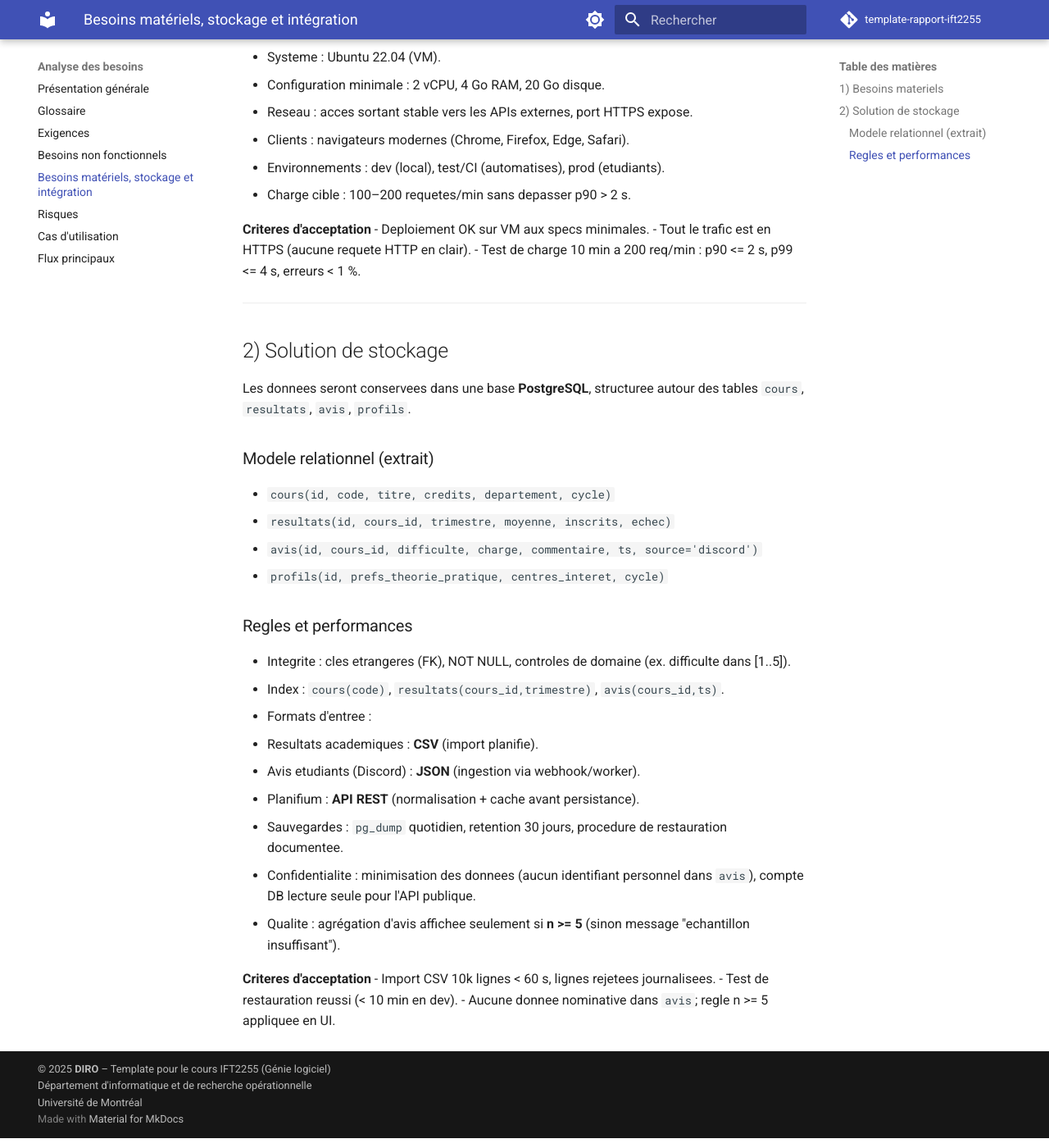
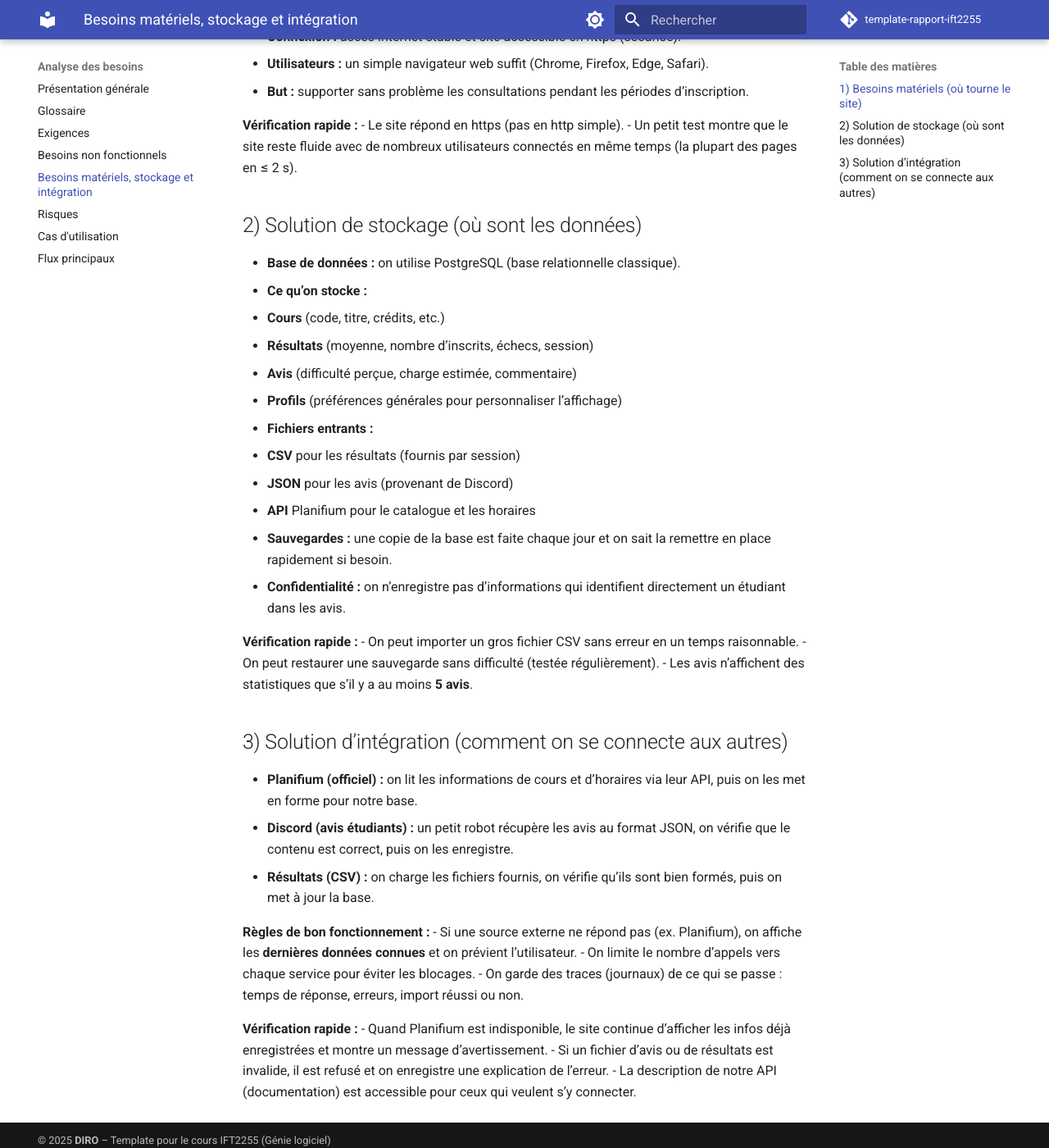
Before and after one commit to abdel2154/IFT2255, an MkDocs documentation site: the page built from docs/besoins/besoins-materiels-integration.md, in a window 1280 px wide and 1400 px high, scrolled down 447 px. Shown: the whole window at 82% size. Built offline with MkDocs 1.6.1 and Material for MkDocs 9.7.7, drawn with Linux system fonts in a browser that asks for light colours; comment, search, counter and statistics services are not loaded; some of the changed text lies outside the part shown.

Commit message:
Update besoins-materiels-integration.md

```diff
--- a/docs/besoins/besoins-materiels-integration.md
+++ b/docs/besoins/besoins-materiels-integration.md
@@ -1,47 +1,48 @@
-# Besoins materiels, solution de stockage et d'integration
+# Besoins matériels, solution de stockage et d’intégration (version simple)
 
-Objectif : préciser l'infrastructure (materiel), la maniere dont les donnees sont stockees et sauvegardees (stockage), ainsi que la facon dont le systeme communique avec les services externes (integration).
+Objectif : expliquer sur quelle machine tourne le site, où sont gardées les données, et comment on se connecte aux sources externes (Planifium, Discord, résultats).
 
-## 1) Besoins materiels
+## 1) Besoins matériels (où tourne le site)
+- **Machine serveur :** une machine virtuelle avec Linux.
+- **Taille conseillée :** 2 “cœurs” de processeur, 4 Go de mémoire, 20 Go de disque.
+- **Connexion :** accès internet stable et site accessible en https (sécurisé).
+- **Utilisateurs :** un simple navigateur web suffit (Chrome, Firefox, Edge, Safari).
+- **But :** supporter sans problème les consultations pendant les périodes d’inscription.
 
-Serveur web hebergeant une API REST et une base de donnees relationnelle. Deploiement simple sur VM Linux.
+**Vérification rapide :**
+- Le site répond en https (pas en http simple).
+- Un petit test montre que le site reste fluide avec de nombreux utilisateurs connectés en même temps (la plupart des pages en ≤ 2 s).
 
-- Systeme : Ubuntu 22.04 (VM).
-- Configuration minimale : 2 vCPU, 4 Go RAM, 20 Go disque.
-- Reseau : acces sortant stable vers les APIs externes, port HTTPS expose.
-- Clients : navigateurs modernes (Chrome, Firefox, Edge, Safari).
-- Environnements : dev (local), test/CI (automatises), prod (etudiants).
-- Charge cible : 100–200 requetes/min sans depasser p90 > 2 s.
+## 2) Solution de stockage (où sont les données)
+- **Base de données :** on utilise PostgreSQL (base relationnelle classique).
+- **Ce qu’on stocke :**
+  - **Cours** (code, titre, crédits, etc.)
+  - **Résultats** (moyenne, nombre d’inscrits, échecs, session)
+  - **Avis** (difficulté perçue, charge estimée, commentaire)
+  - **Profils** (préférences générales pour personnaliser l’affichage)
+- **Fichiers entrants :**
+  - **CSV** pour les résultats (fournis par session)
+  - **JSON** pour les avis (provenant de Discord)
+  - **API** Planifium pour le catalogue et les horaires
+- **Sauvegardes :** une copie de la base est faite chaque jour et on sait la remettre en place rapidement si besoin.
+- **Confidentialité :** on n’enregistre pas d’informations qui identifient directement un étudiant dans les avis.
 
-**Criteres d'acceptation**
-- Deploiement OK sur VM aux specs minimales.
-- Tout le trafic est en HTTPS (aucune requete HTTP en clair).
-- Test de charge 10 min a 200 req/min : p90 <= 2 s, p99 <= 4 s, erreurs < 1 %.
+**Vérification rapide :**
+- On peut importer un gros fichier CSV sans erreur en un temps raisonnable.
+- On peut restaurer une sauvegarde sans difficulté (testée régulièrement).
+- Les avis n’affichent des statistiques que s’il y a au moins **5 avis**.
 
----
+## 3) Solution d’intégration (comment on se connecte aux autres)
+- **Planifium (officiel) :** on lit les informations de cours et d’horaires via leur API, puis on les met en forme pour notre base.
+- **Discord (avis étudiants) :** un petit robot récupère les avis au format JSON, on vérifie que le contenu est correct, puis on les enregistre.
+- **Résultats (CSV) :** on charge les fichiers fournis, on vérifie qu’ils sont bien formés, puis on met à jour la base.
 
-## 2) Solution de stockage
+**Règles de bon fonctionnement :**
+- Si une source externe ne répond pas (ex. Planifium), on affiche les **dernières données connues** et on prévient l’utilisateur.
+- On limite le nombre d’appels vers chaque service pour éviter les blocages.
+- On garde des traces (journaux) de ce qui se passe : temps de réponse, erreurs, import réussi ou non.
 
-Les donnees seront conservees dans une base **PostgreSQL**, structuree autour des tables `cours`, `resultats`, `avis`, `profils`.
-
-### Modele relationnel (extrait)
-- `cours(id, code, titre, credits, departement, cycle)`
-- `resultats(id, cours_id, trimestre, moyenne, inscrits, echec)`
-- `avis(id, cours_id, difficulte, charge, commentaire, ts, source='discord')`
-- `profils(id, prefs_theorie_pratique, centres_interet, cycle)`
-
-### Regles et performances
-- Integrite : cles etrangeres (FK), NOT NULL, controles de domaine (ex. difficulte dans [1..5]).
-- Index : `cours(code)`, `resultats(cours_id,trimestre)`, `avis(cours_id,ts)`.
-- Formats d'entree :
-  - Resultats academiques : **CSV** (import planifie).
-  - Avis etudiants (Discord) : **JSON** (ingestion via webhook/worker).
-  - Planifium : **API REST** (normalisation + cache avant persistance).
-- Sauvegardes : `pg_dump` quotidien, retention 30 jours, procedure de restauration documentee.
-- Confidentialite : minimisation des donnees (aucun identifiant personnel dans `avis`), compte DB lecture seule pour l'API publique.
-- Qualite : agrégation d'avis affichee seulement si **n >= 5** (sinon message "echantillon insuffisant").
-
-**Criteres d'acceptation**
-- Import CSV 10k lignes < 60 s, lignes rejetees journalisees.
-- Test de restauration reussi (< 10 min en dev).
-- Aucune donnee nominative dans `avis`; regle n >= 5 appliquee en UI.
+**Vérification rapide :**
+- Quand Planifium est indisponible, le site continue d’afficher les infos déjà enregistrées et montre un message d’avertissement.
+- Si un fichier d’avis ou de résultats est invalide, il est refusé et on enregistre une explication de l’erreur.
+- La description de notre API (documentation) est accessible pour ceux qui veulent s’y connecter.
```
